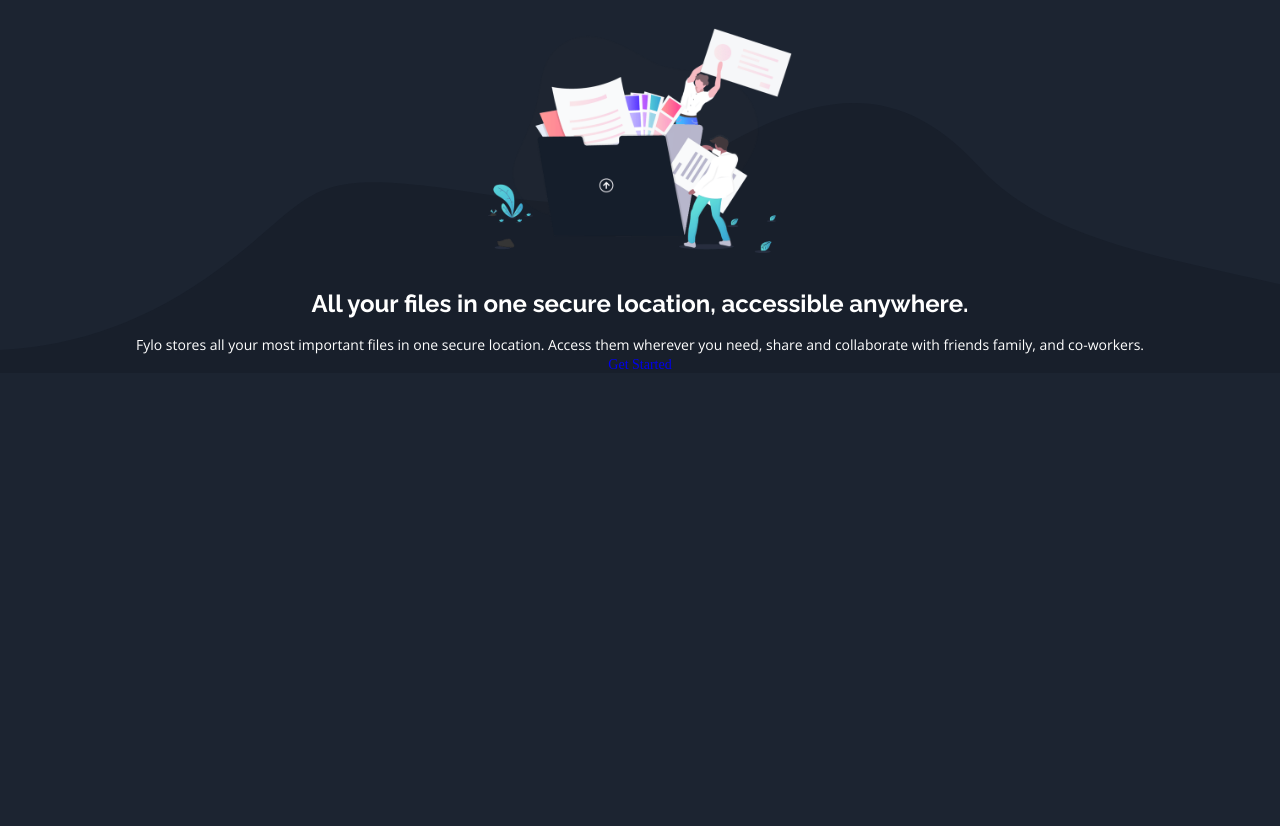
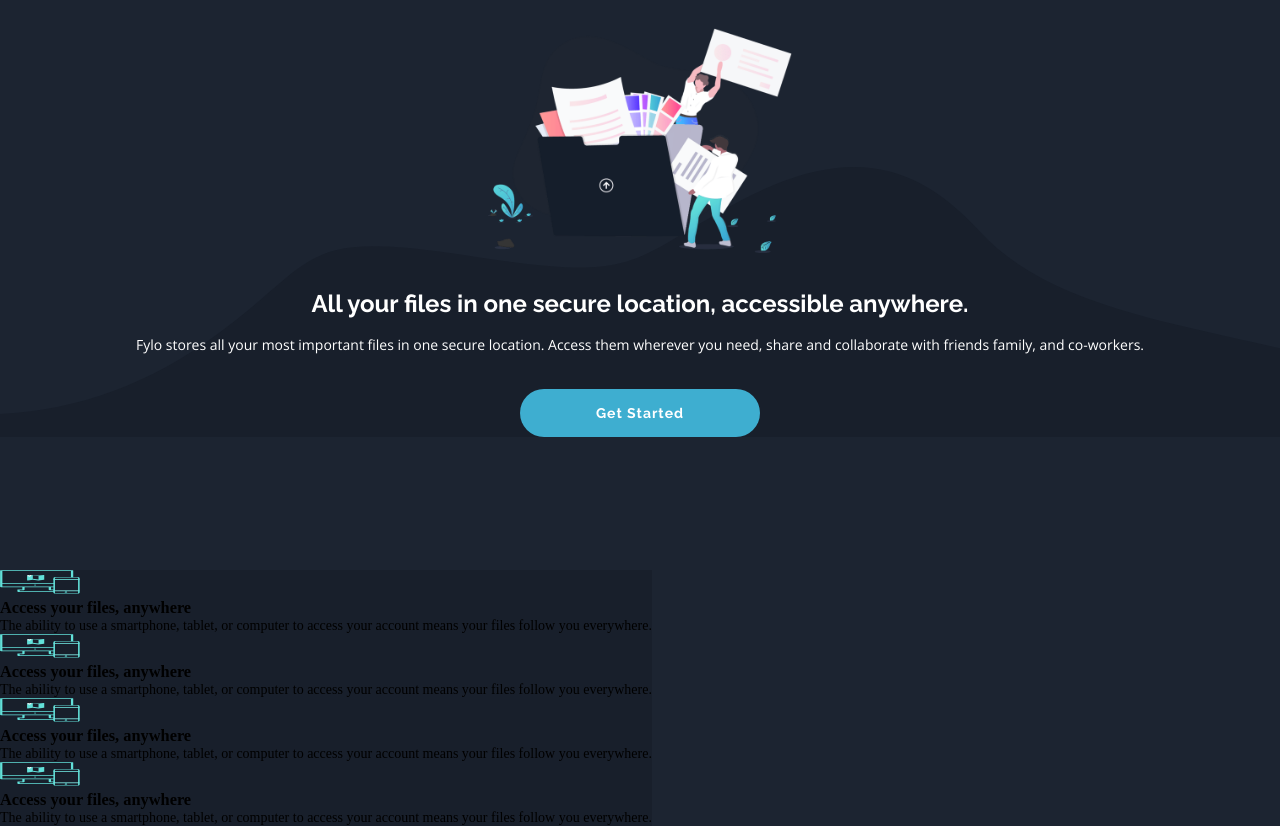
Before and after one commit to emares17/fylo-dark-landing-page, a plain HTML site: page index.html in a window 1280 px wide. Shown: the part 70-896 px from the top of the page. Before the commit the page ends 824 px from the top, so only its background shows below. Drawn offline with nearby package versions, Linux system fonts and the light colour scheme.

Commit message:
continued working on main/started next features part

```diff
--- a/css/styles.css
+++ b/css/styles.css
@@ -4,7 +4,7 @@
     --dark-blue-footer: hsl(216, 53%, 9%);
     --dark-blue-test: hsl(219, 30%, 18%);
 
-    --cyan: hsl(176, 68%, 64%);
+    --cyan: hsl(194, 61%, 53%);
     --blue: hsl(198, 60%, 50%);
     --light-red: hsl(0, 100%, 63%);
 
@@ -102,6 +102,24 @@
     line-height: 25px;
 }
 .features a {
+    margin-top: 32px;
+    font-family: 'Raleway', sans-serif;
+    font-weight: 700;
+    font-size: 14px;
+    letter-spacing: 1px;
     text-decoration: none;
+    width: 240px;
+    height: 48px;
+    background: var(--cyan);
+    display: flex;
+    justify-content: center;
+    align-items: center;
+    color: var(--white);
+    border-radius: 50px;
+}
 
+.next-features {
+    position: absolute;
+    top: 640px;
+    background: #181F2B;
 }
--- a/index.html
+++ b/index.html
@@ -37,7 +37,35 @@
         <p>Fylo stores all your most important files in one secure location. Access them wherever
           you need, share and collaborate with friends family, and co-workers.
         </p>
-        <a href="#">Get Started</a>
+        <a class="features-btn" href="#">Get Started</a>
+      </section>
+    </main>
+    <main class="next-features">
+      <section class="indv-features">
+        <div class="feature">
+          <img src="/images/icon-access-anywhere.svg" alt="">
+          <h3>Access your files, anywhere</h3>
+          <p>The ability to use a smartphone, tablet, or computer to access your account means your
+            files follow you everywhere.</p>
+        </div>
+        <div class="feature">
+          <img src="/images/icon-access-anywhere.svg" alt="">
+          <h3>Access your files, anywhere</h3>
+          <p>The ability to use a smartphone, tablet, or computer to access your account means your
+            files follow you everywhere.</p>
+        </div>
+        <div class="feature">
+          <img src="/images/icon-access-anywhere.svg" alt="">
+          <h3>Access your files, anywhere</h3>
+          <p>The ability to use a smartphone, tablet, or computer to access your account means your
+            files follow you everywhere.</p>
+        </div>
+        <div class="feature">
+          <img src="/images/icon-access-anywhere.svg" alt="">
+          <h3>Access your files, anywhere</h3>
+          <p>The ability to use a smartphone, tablet, or computer to access your account means your
+            files follow you everywhere.</p>
+        </div>
       </section>
     </main>
 
```
